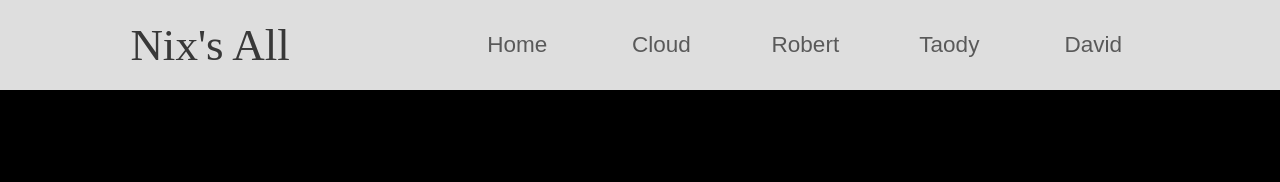
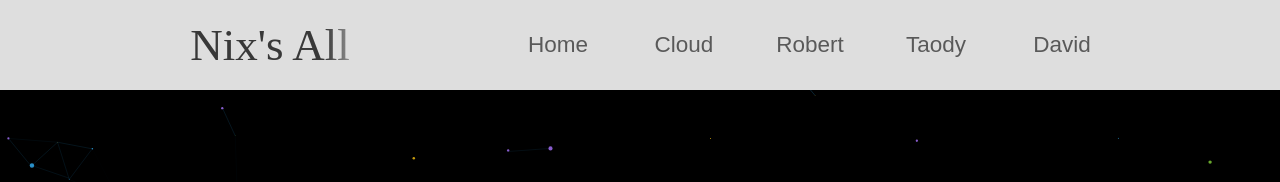
Before and after one commit to 931743010/nixisall, a website: page index.html in a window 1280 px wide. Shown: the top 182 px of the page. Drawn offline with Linux system fonts and the light colour scheme; a web font is replaced by a local one.

Commit message:
change load module

```diff
--- a/css/app/home.css
+++ b/css/app/home.css
@@ -7,17 +7,22 @@
          url('//at.alicdn.com/t/3eibx1egokanstt9.svg#思源黑体-极细') format('svg'); /* iOS 4.1- */
 }
 header{
-    width:47.3rem;
+    width:100%;
     margin:0 auto;
+    position:relative;
+    z-index:9999;
+    overflow:hidden;
+    background:#dedede;
 }
 header .logo{
-    width:15rem;
+    width:22rem;
     height:4rem;
     float:left;
+    text-align:center;
 }
 header .logoText{
     font-family:'webfont';
-    width:15rem;
+    width:22rem;
     height:4rem;
     line-height:4rem;
     padding-left:1rem;
@@ -41,12 +46,12 @@ header .logoText{
     }
 }
 header nav{
-    width:32rem;
+    width:28rem;
     float:left;
 }
 header nav ul li{
     float:left;
-    width:6.4rem;
+    width:20%;
     text-align:center;
     height:4rem;
     line-height:4rem;
@@ -62,7 +67,8 @@ header nav ul li a:hover{
 	width:100%;
 	height:100%;
     overflow:hidden;
-	position:relative;
+	position:absolute;
+    top:0;
 }
 #particles-js{
 	width:100%;
@@ -75,7 +81,7 @@ header nav ul li a:hover{
 	width:100%;
 	height:4rem;
 	position:absolute;
-	top:40%;
+	top:50%;
 	margin-top:-2rem;
 	color:white;
 	text-align:center;
--- a/index.html
+++ b/index.html
@@ -32,7 +32,7 @@
         <div id='particles-js'></div>
     </section>
     <script>
-        var loadConfig = [ null ,'home' ];
+        var loadConfig = ['home'];
     </script>
     <script data-main="js/main" src='js/lib/require.js'></script>
 </body>
--- a/js/main.js
+++ b/js/main.js
@@ -7,6 +7,4 @@ require.config({
         "home"   : "app/home"
     }
 });
-require(loadConfig,function($,dep){
-    var noop = function(){};
-});
+require(loadConfig);
```
